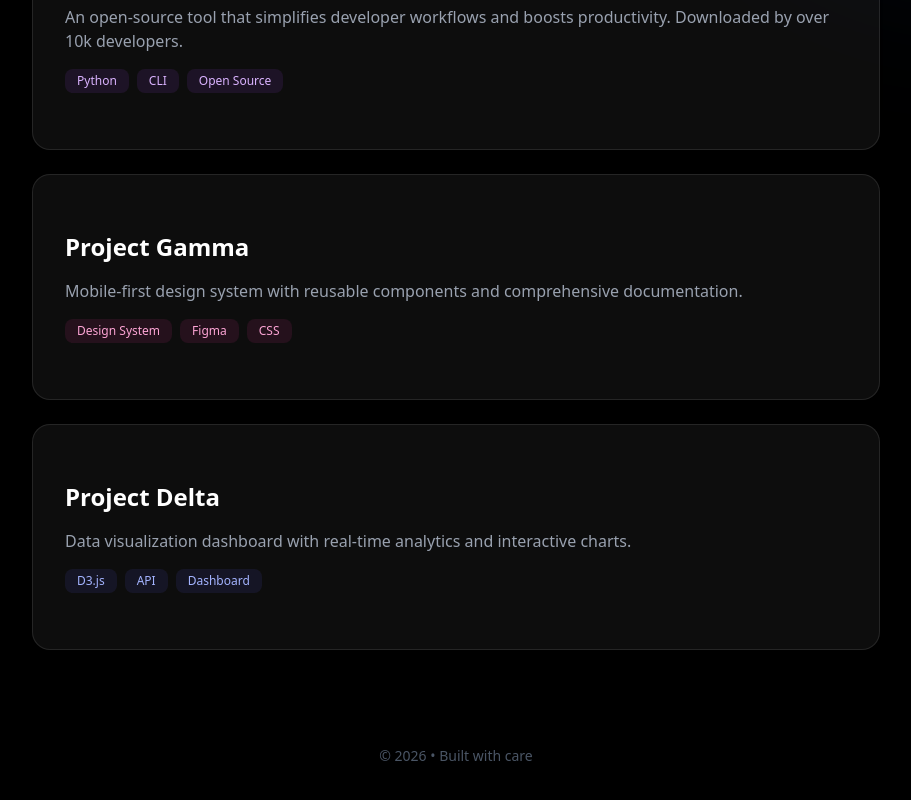
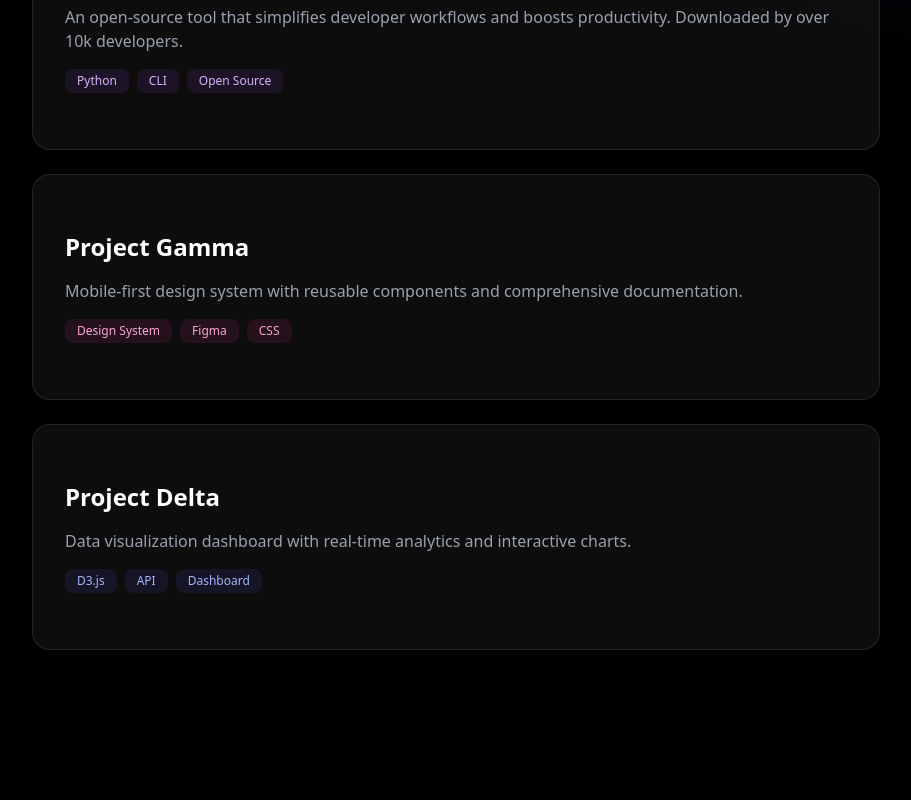
Before and after one commit to patrickbogucki/patrick-landing, a Next.js app: page / in a window 1280 px wide. Shown: the part 939-1739 px from the top of the page, without its empty margins (184-1095 px from the left). After the commit the page ends 1717 px from the top, so only its background shows below. Built offline with nearby package versions, Linux system fonts and the light colour scheme.

Commit message:
chore: remove footer from landing page

```diff
--- a/src/app/page.tsx
+++ b/src/app/page.tsx
@@ -127,10 +127,6 @@ export default function Home() {
           </Card>
         </div>
 
-        {/* Footer */}
-        <footer className="mt-24 pb-8 text-center text-sm text-gray-600">
-          <p>© 2026 • Built with care</p>
-        </footer>
       </main>
     </div>
   )
```
